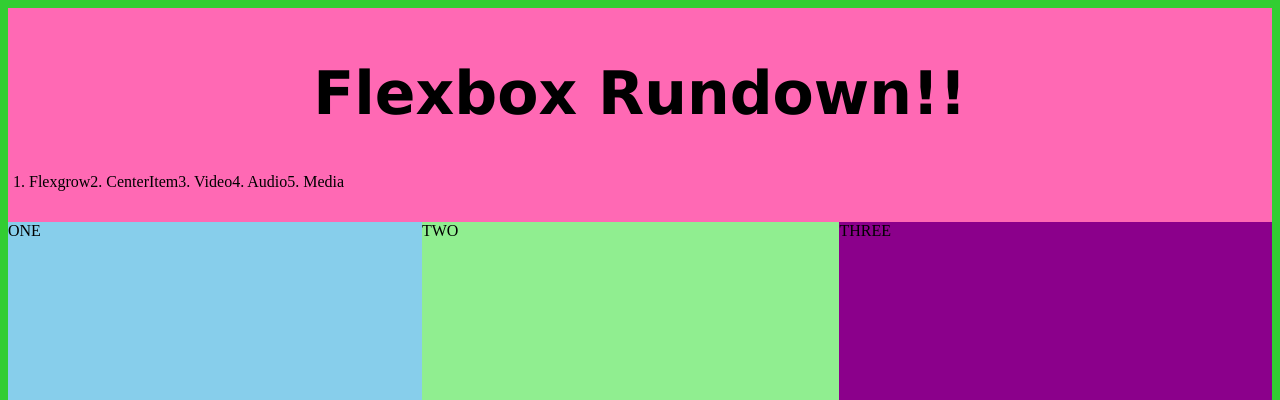
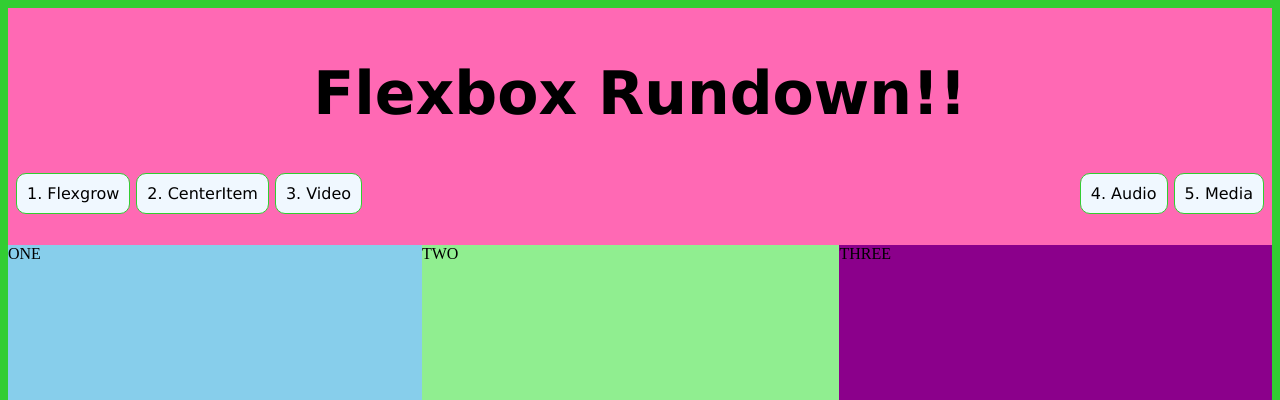
Before and after one commit to raemcc/4-flexbox-rundown, a plain HTML site: page index.html in a window 1280 px wide. Shown: the top 400 px of the page. Drawn offline with Linux system fonts and the light colour scheme.

Commit message:
style buttons

```diff
--- a/index.html
+++ b/index.html
@@ -25,7 +25,7 @@
                 <li>1. Flexgrow </li>
                 <li>2. CenterItem </li>
                 <li>3. Video </li>
-                <li>4. Audio </li>
+                <li class="push">4. Audio </li>
                 <li>5. Media </li>
 
                 </div>
--- a/styles.css
+++ b/styles.css
@@ -102,4 +102,19 @@ ul{
 .container-navigation {
     display: flex;
     flex-wrap: wrap;
+    flex-direction: row;
+    justify-content: flex-start;
 }
+
+.push {
+    margin-left: auto;
+}
+
+li {
+    font-family: Verdana, Geneva, Tahoma, sans-serif;
+    padding: 10px;
+    margin: 0px 3px;
+    border: 1px solid limegreen;
+    border-radius: 10px;
+    background-color: aliceblue;
+}
```
